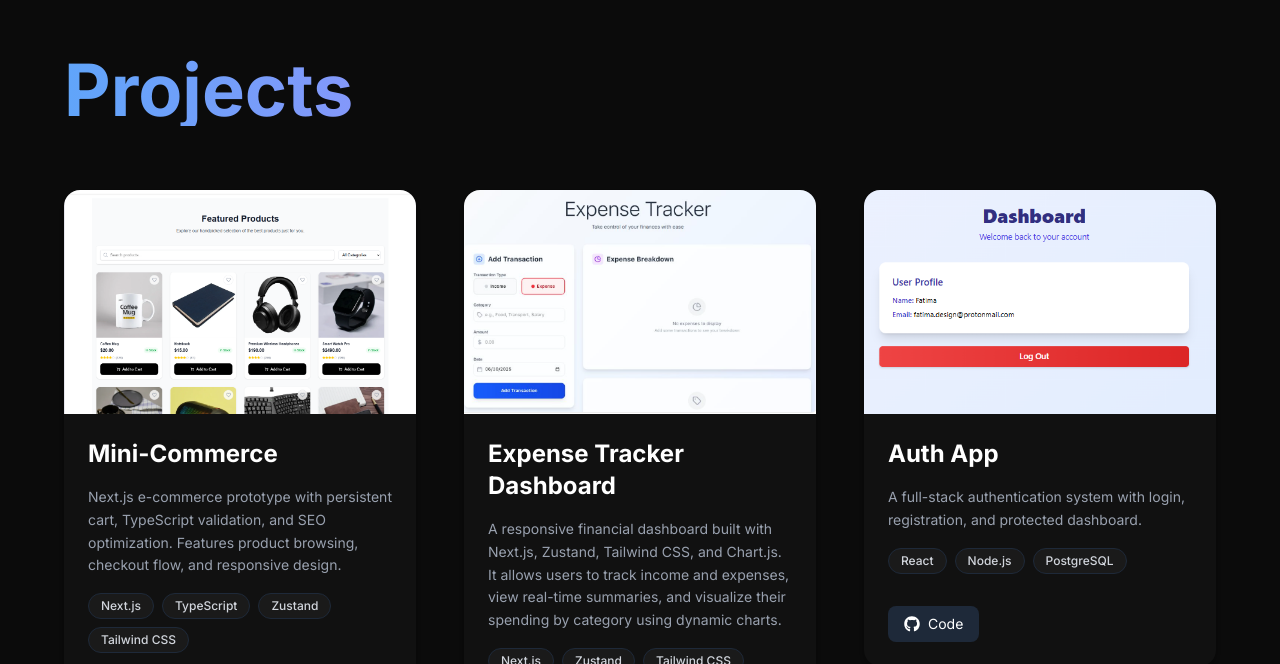
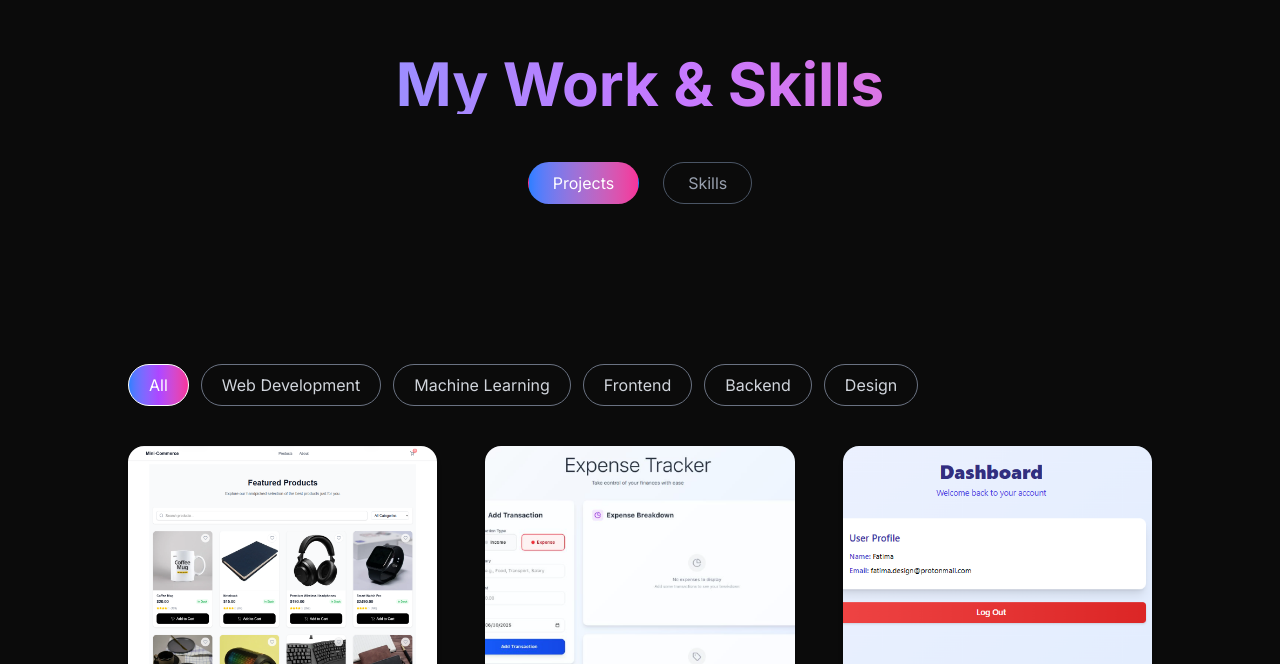
Before and after one commit to A-n-u-O/Anu-s-Portfolio, a Next.js app: page / in a window 1280 px wide. Shown: the part 1478-2142 px from the top of the page. Built offline with nearby package versions, Linux system fonts and the light colour scheme.

Commit message:
showcase for both projects and skills added

```diff
--- a/src/app/data/projects.ts
+++ b/src/app/data/projects.ts
@@ -12,6 +12,7 @@ export const projects: Project[] = [
       github: "https://github.com/A-n-u-O/mini-commerce",
     },
     tech: ["Next.js", "TypeScript", "Zustand", "Tailwind CSS"],
+    category: ["Frontend", "Web Development"],
   },
   {
     title: "Expense Tracker Dashboard",
@@ -24,6 +25,7 @@ export const projects: Project[] = [
       github: "https://github.com/A-n-u-O/expense-tracker-dashboard",
     },
     tech: ["Next.js", "Zustand", "Tailwind CSS", "Chart.js"],
+    category: ["Frontend", "Web Development"],
   },
   {
     title: "Auth App",
@@ -35,6 +37,7 @@ export const projects: Project[] = [
       github: "https://github.com/A-n-u-O/Authentication-with-PERN-stack",
     },
     tech: ["React", "Node.js", "PostgreSQL"],
+    category: ["FullStack", "Web Development"],
   },
   {
     title: "HR Management System",
@@ -47,6 +50,7 @@ export const projects: Project[] = [
       github: "https://github.com/A-n-u-O/hrms",
     },
     tech: ["React", "TypeScript", "Tailwind CSS", "Material UI"],
+    category: ["Frontend", "Web Development"],
   },
   {
     title: "Todo App",
@@ -59,6 +63,7 @@ export const projects: Project[] = [
       github: "https://github.com/A-n-u-O/todo-app",
     },
     tech: ["React", "Vite", "HTML", "CSS"],
+    category: ["Frontend", "Web Development"],
   },
   {
     title: "E-commerce Product Page",
@@ -71,6 +76,7 @@ export const projects: Project[] = [
       github: "https://github.com/A-n-u-O/ecommerce-product-page",
     },
     tech: ["HTML", "CSS", "JavaScript"],
+    category: ["Frontend", "Web Development"],
   },
   {
     title: "Attendance Logging App",
@@ -83,6 +89,7 @@ export const projects: Project[] = [
       github: "https://github.com/A-n-u-O/attendance-logging-app",
     },
     tech: ["JavaScript"],
+    category: ["Frontend", "Web Development"],
   },
   {
     title: "Social App Project",
@@ -95,6 +102,7 @@ export const projects: Project[] = [
       github: "https://github.com/A-n-u-O/social-app",
     },
     tech: ["React", "TypeScript", "Tailwind CSS", "Mantine UI"],
+    category: ["Frontend", "Web Development"],
   },
   {
     title: "First Portfolio",
@@ -107,5 +115,6 @@ export const projects: Project[] = [
       github: "https://github.com/A-n-u-O/A-n-u-O.github.io",
     },
     tech: ["HTML", "CSS", "JavaScript"],
+    category: ["Frontend", "Web Development"],
   },
 ];
--- a/src/app/data/techEvents.ts
+++ b/src/app/data/techEvents.ts
@@ -1,4 +1,6 @@
-export const events = [
+import { eventDetails } from "../types/dataTypes";
+
+export const events: eventDetails[] = [
   {
     title: "TechWomen Fest 2025",
     organizer: "NezaTech Africa",
--- a/src/app/page.tsx
+++ b/src/app/page.tsx
@@ -1,5 +1,5 @@
 // page.tsx
-"use client"
+"use client";
 import Navbar from "@/components/Navbar";
 import About from "@/components/About";
 import Hero from "@/components/Hero";
@@ -8,6 +8,7 @@ import Footer from "@/components/Footer";
 import Contact from "@/components/Contact";
 import Skills from "@/components/Skills";
 import Events from "@/components/EventsSection";
+import Showcase from "@/components/ShowCase";
 
 export default function Home() {
   return (
@@ -15,11 +16,10 @@ export default function Home() {
       <Navbar />
       <Hero />
       <About />
-      <Projects />
-      <Skills />
+      <Showcase />
       <Events />
       <Contact />
-      <Footer/>
+      <Footer />
     </>
   );
 }
--- a/src/components/Project.tsx
+++ b/src/components/Project.tsx
@@ -6,10 +6,18 @@ import ProjectCard from "./ProjectCard";
 
 export default function Projects() {
   const [mounted, setMounted] = useState(false);
+  const [selectedCategory, setSelectedCategory] = useState("All");
 
   useEffect(() => {
     setMounted(true);
   }, []);
+
+  const categories = ["All", "Web Development", "Machine Learning","Frontend","Backend",  "Design"];
+
+  const filteredProjects =
+    selectedCategory === "All"
+      ? projects
+      : projects.filter((p) => p.category.includes(selectedCategory));
 
   return (
     <section
@@ -19,30 +27,53 @@ export default function Projects() {
         backgroundColor: "#0b0b0b",
         color: "white",
         minHeight: "50vh",
-      }}>
+      }}
+    >
       <div className="max-w-6xl mx-auto">
-        <h2
-          className="text-4xl md:text-5xl lg:text-7xl font-bold mb-8 md:mb-16 text-center md:text-left"
+        {/* <h2
+          className="text-4xl md:text-5xl lg:text-7xl font-bold mb-8 md:mb-12 text-center md:text-left"
           style={{
             background: "linear-gradient(to right, #60a5fa, #a78bfa, #f472b6)",
             backgroundClip: "text",
             WebkitBackgroundClip: "text",
             WebkitTextFillColor: "transparent",
-            color: "#60a5fa", // fallback for browsers that don't support background-clip
-          }}>
+            color: "#60a5fa",
+          }}
+        >
           Projects
-        </h2>
+        </h2> */}
 
+        {/* Filter Buttons */}
+        <div className="flex flex-wrap justify-center md:justify-start gap-3 mb-10">
+          {categories.map((cat) => (
+            <button
+              key={cat}
+              onClick={() => setSelectedCategory(cat)}
+              className={`px-5 py-2 rounded-full border transition-all duration-200 ${
+                selectedCategory === cat
+                  ? "bg-gradient-to-r from-blue-500 via-purple-500 to-pink-500 text-white"
+                  : "border-gray-500 text-gray-300 hover:border-white hover:text-white"
+              }`}
+            >
+              {cat}
+            </button>
+          ))}
+        </div>
+
+        {/* Projects Grid */}
         <div className="grid grid-cols-1 md:grid-cols-2 lg:grid-cols-3 gap-6 md:gap-8 lg:gap-12">
-          {projects.map((project, idx) => (
-            <div
-              key={`project-${idx}`}
-              className="w-full"
-              style={{ minWidth: 0 }}>
+          {filteredProjects.map((project, idx) => (
+            <div key={`project-${idx}`} className="w-full" style={{ minWidth: 0 }}>
               <ProjectCard project={project} />
             </div>
           ))}
         </div>
+
+        {filteredProjects.length === 0 && (
+          <p className="text-center text-gray-400 mt-10">
+            No projects available in this category yet.
+          </p>
+        )}
       </div>
     </section>
   );
--- /dev/null
+++ b/src/components/ShowCase.tsx
@@ -0,0 +1,55 @@
+"use client";
+
+import { useState } from "react";
+import { motion } from "framer-motion";
+import Projects from "@/components/Project";
+import Skills from "@/components/Skills";
+
+export default function Showcase() {
+  const [activeTab, setActiveTab] = useState<"projects" | "skills">("projects");
+
+  return (
+    <motion.section
+      id="showcase"
+      initial={{ opacity: 0, y: 40 }}
+      whileInView={{ opacity: 1, y: 0 }}
+      transition={{ duration: 0.8, ease: "easeOut" }}
+      viewport={{ once: true, amount: 0.2 }}
+      className="bg-[#0b0b0b] text-white px-6 md:px-16 py-28"
+    >
+      <div className="max-w-6xl mx-auto text-center space-y-12">
+        {/* Heading */}
+        <motion.h2
+          className="text-4xl md:text-6xl font-bold bg-gradient-to-r from-blue-400 via-purple-400 to-pink-400 bg-clip-text text-transparent"
+          initial={{ opacity: 0, y: 20 }}
+          whileInView={{ opacity: 1, y: 0 }}
+          transition={{ duration: 0.6 }}
+        >
+          My Work & Skills
+        </motion.h2>
+
+        {/* Tabs: Projects / Skills */}
+        <div className="flex justify-center gap-6 flex-wrap">
+          {["projects", "skills"].map((tab) => (
+            <button
+              key={tab}
+              onClick={() => setActiveTab(tab as "projects" | "skills")}
+              className={`px-6 py-2 rounded-full text-sm md:text-base transition-all border ${
+                activeTab === tab
+                  ? "bg-gradient-to-r from-blue-500 to-pink-500 text-white border-transparent"
+                  : "bg-transparent border-gray-600 text-gray-400 hover:text-white hover:border-blue-500"
+              }`}
+            >
+              {tab === "projects" ? "Projects" : "Skills"}
+            </button>
+          ))}
+        </div>
+
+        {/* Section Content */}
+        <div className="mt-12">
+          {activeTab === "projects" ? <Projects /> : <Skills />}
+        </div>
+      </div>
+    </motion.section>
+  );
+}
--- a/src/components/Skills.tsx
+++ b/src/components/Skills.tsx
@@ -16,16 +16,16 @@ export default function Skills() {
       className="relative bg-[#0d0d0d] text-white px-6 md:px-16 py-28"
     >
       <div className="max-w-6xl mx-auto space-y-16">
-        <motion.h2
+        {/* <motion.h2
           variants={fadeInUp}
           className="text-5xl lg:text-7xl font-bold bg-gradient-to-r from-blue-400 via-purple-400 to-pink-400 bg-clip-text text-transparent"
         >
           Skills & Tech Stack
-        </motion.h2>
+        </motion.h2> */}
 
         {techStack.map((group, groupIdx) => (
           <div key={groupIdx} className="space-y-8">
-            <h3 className="text-lg font-semibold text-gray-200 tracking-wide">
+            <h3 className="text-lg font-semibold bg-gradient-to-r from-blue-400 via-pink-400 to-pink-300 bg-clip-text text-transparent tracking-wide">
               {group.category}
             </h3>
             <div className="grid grid-cols-2 sm:grid-cols-3 md:grid-cols-4 gap-6">
@@ -41,7 +41,7 @@ export default function Skills() {
                     scale: 1.05,
                     boxShadow: "0 4px 20px rgba(59,130,246,0.25)",
                   }}
-                  className="bg-[#111111] border border-gray-800 rounded-2xl flex flex-col items-center justify-center gap-2 py-8 shadow-md hover:shadow-blue-500/20 transition"
+                  className="bg-[#111111] border border-gray-800 border-b-amber-100 rounded-2xl flex flex-col items-center justify-center gap-2 py-8 shadow-md hover:shadow-blue-500/20 transition"
                 >
                   <Image src={tech.icon} alt={tech.name} width={40} height={40} />
                   <span className="text-sm text-gray-300 mt-2">{tech.name}</span>
```
Also changed, not shown: src/app/types/dataTypes.ts (+10 -0 lines).
